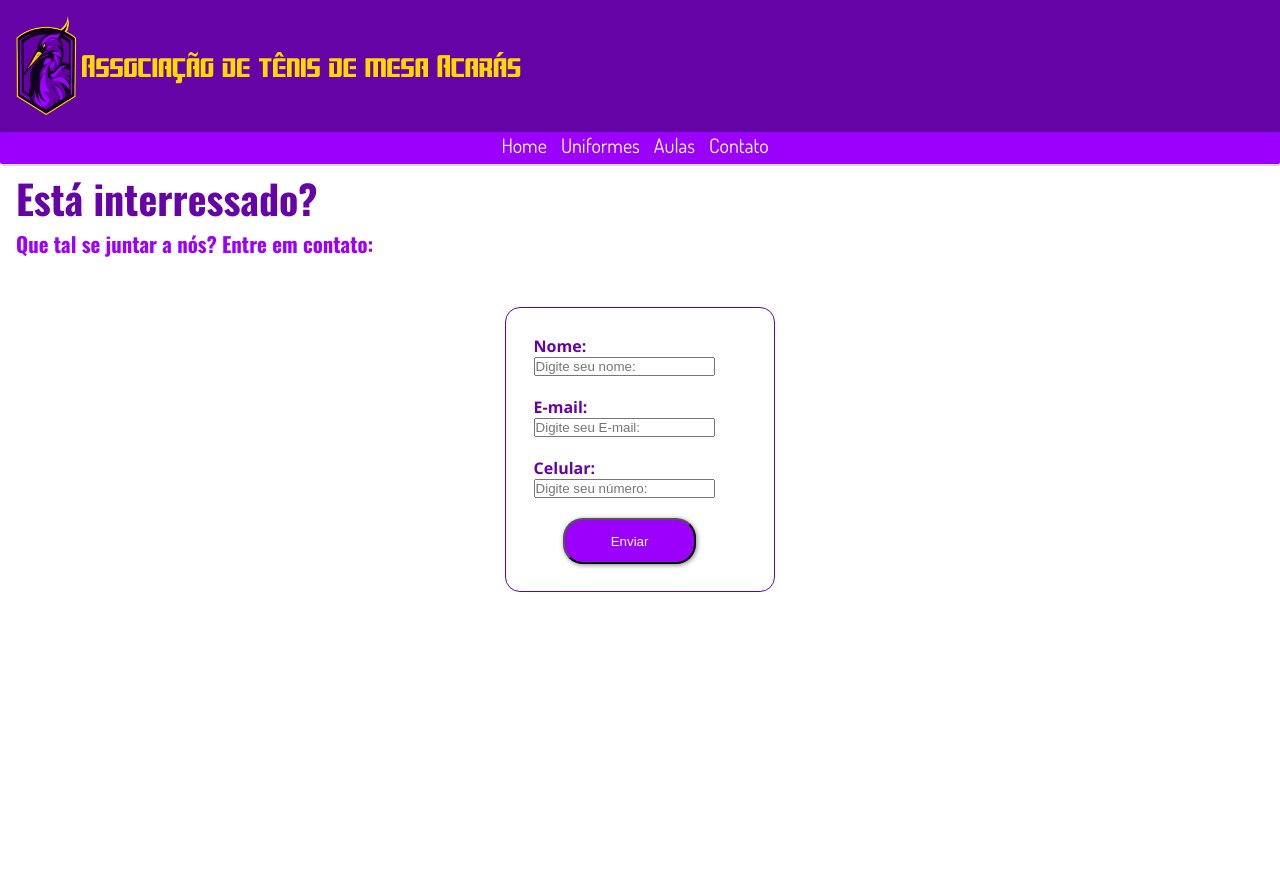
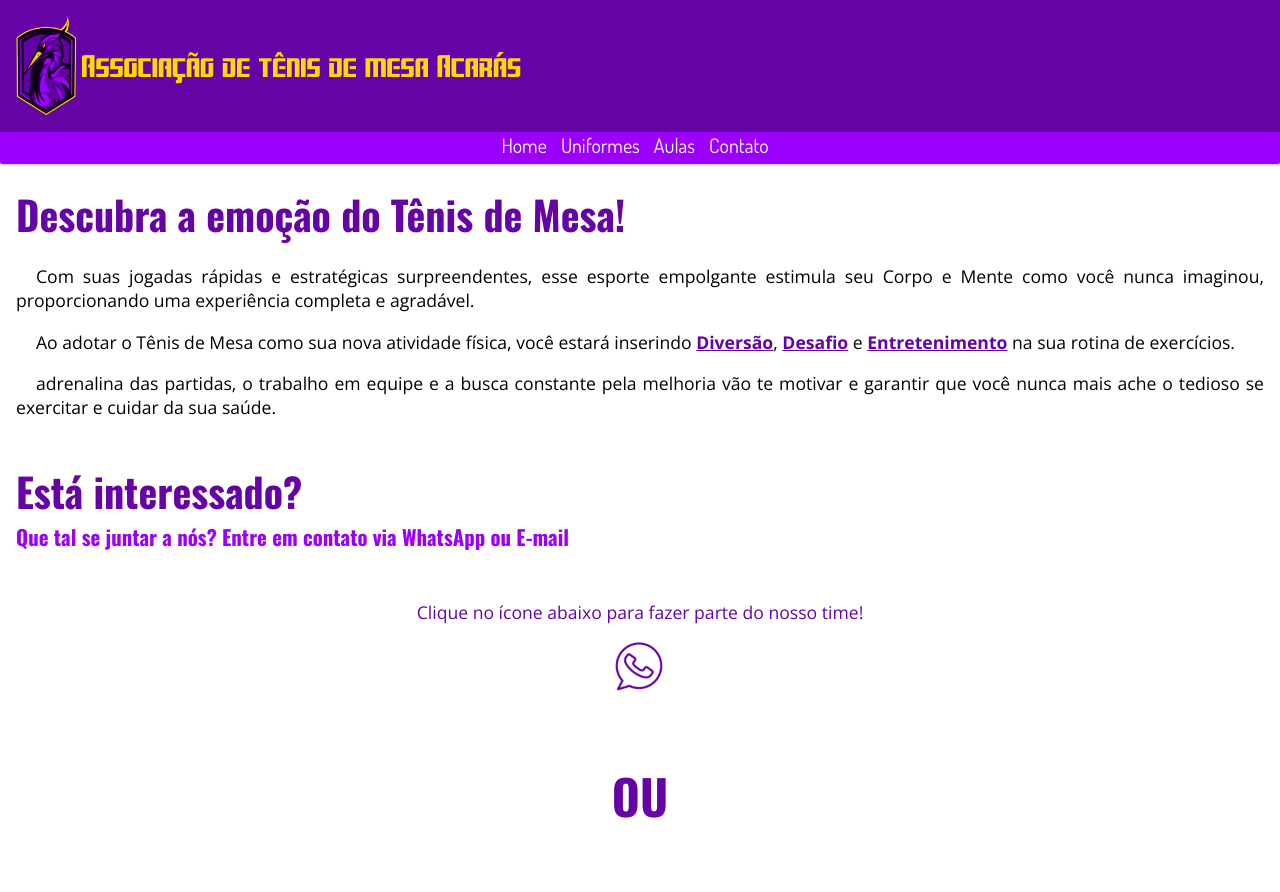
Before and after one commit to MateusHCruz/site-atma, a plain HTML site: page pags_secundarias/contato.html in a window 1280 px wide. Shown: the top 892 px of the page. Before the commit the page ends 800 px from the top, so only its background shows below. Drawn offline with Linux system fonts and the light colour scheme.

Commit message:
att atma

```diff
--- a/pags_secundarias/contato.css
+++ b/pags_secundarias/contato.css
@@ -100,12 +100,38 @@ main{
     margin: auto;
 }
 
+aside{
+    margin-top: 2.5em;
+    margin-left: 1em;
+    margin-right: 1em;
+}
+
+
+aside > h2{
+    color: #6503A6;
+    font-size: 2.5em;
+    font-family: 'osw';
+    padding-bottom: 0.5em;
+
+}
+
+aside > p{
+    padding-bottom: 1em;
+}
+
+aside > p > strong{
+    color: #6503A6;
+    font-weight: bold;
+    text-decoration: underline;
+}
+
 p{
     text-align: justify;
     text-indent: 20px;
     font-family: 'opensans';
     font-size:1.1em;
 }
+
 
 article{
     margin-top: 1.5em;
@@ -130,6 +156,33 @@ article > p{
     text-align: justify;
       margin-bottom: 6em;
 }
+
+.zap{
+    margin: auto;
+    margin-top: 3em;
+    text-align: center;
+}
+
+.zap > p{
+    color: #6503A6;
+    text-align: center;
+    padding-bottom: 1em;
+    text-indent: 0;
+
+}
+
+.zap > a > img{
+    border: 1px 1px #6503A6;
+}
+
+.ou{
+    color: #6503A6;
+    font-family: 'osw';
+    font-size: 2em;
+    font-weight: normal;
+    margin: 2em;
+}
+
 
 form{
     margin-top: 3em;
--- a/pags_secundarias/contato.html
+++ b/pags_secundarias/contato.html
@@ -20,11 +20,23 @@
         </nav>
     </header>
     <main>
+        <aside>
+            <h2>Descubra a emoção do Tênis de Mesa!</h2>
+            <p>Com suas jogadas rápidas e estratégicas surpreendentes, esse esporte empolgante estimula seu Corpo e Mente como você nunca imaginou, proporcionando uma experiência completa e agradável.</p>
+            <p>Ao adotar o Tênis de Mesa como sua nova atividade física, você estará inserindo <strong>Diversão</strong>, <strong>Desafio</strong> e <strong>Entretenimento</strong> na sua rotina de exercícios. </p>
+            <p>adrenalina das partidas, o trabalho em equipe e a busca constante pela melhoria vão te motivar e garantir que você nunca mais ache o tedioso se exercitar e cuidar da sua saúde.</p>
+        </aside>
         <article>
-            <h2>Está interressado?</h2>
-            <h3>Que tal se juntar a nós? Entre em contato:</h3>
+            <h2>Está interessado?</h2>
+            <h3>Que tal se juntar a nós? Entre em contato via WhatsApp ou E-mail </h3>
         </article>
-
+       <div class="zap">
+        <p>Clique no ícone abaixo para fazer parte do nosso time!</p>
+        <a href="https://api.whatsapp.com/send?phone=5588999488431&text=Ol%C3%A1,%20quero%20participar%20da%20hist%C3%B3ria%20da%20ATMA!" target="_blank" rel="external"><img src="../images/zap.png" alt="Foto WPP"></a>
+        <div class="ou">
+            <h2>OU</h2>
+        </div>
+       </div>
         <form action="https://formsubmit.co/atmacaras3107@gmail.com" method="post" target="_blank">
             <div class="nome">
                 <label for="nome">Nome:</label>
```
Also changed, not shown: images/noun-whatsapp-6272210.png (added), images/zap.png (added).
